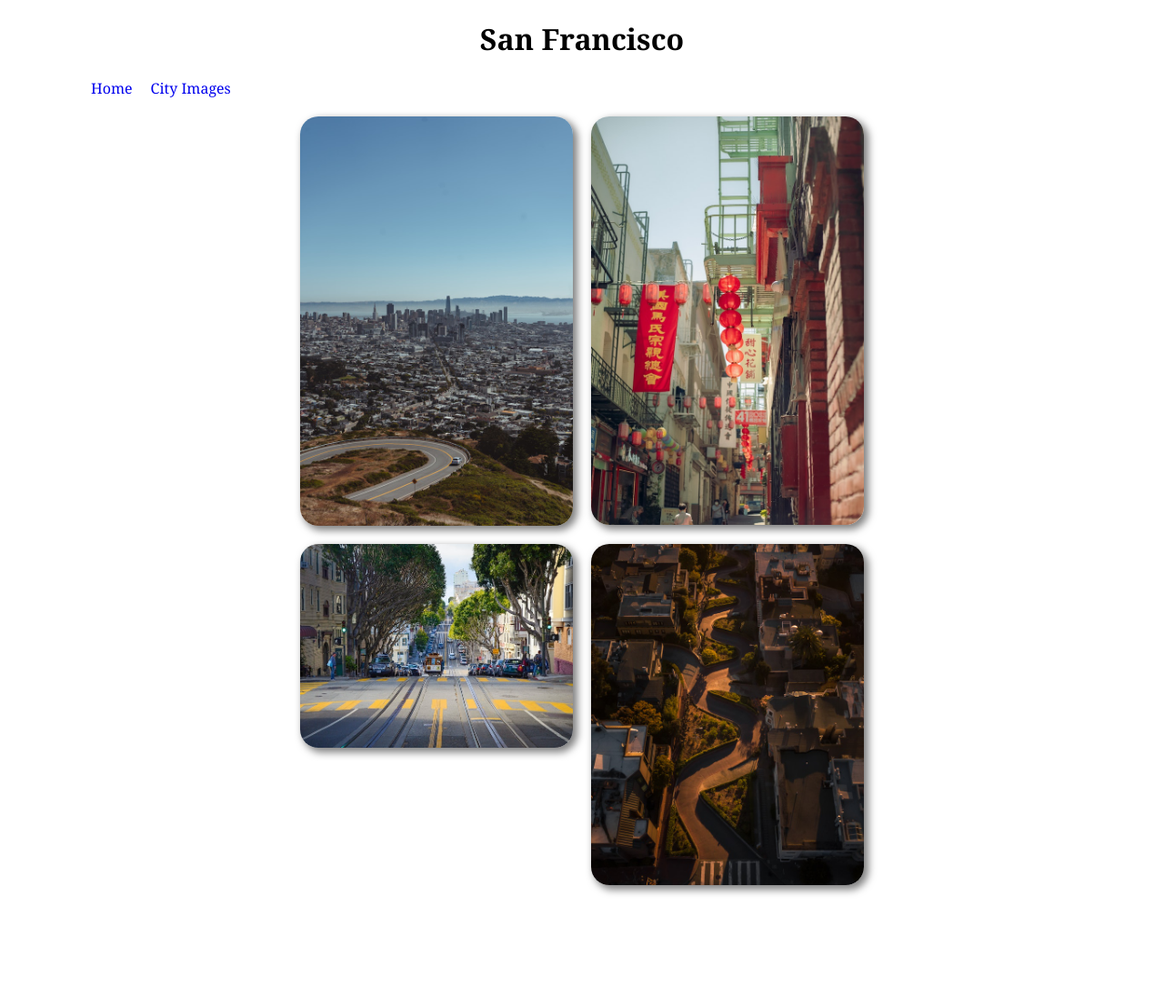
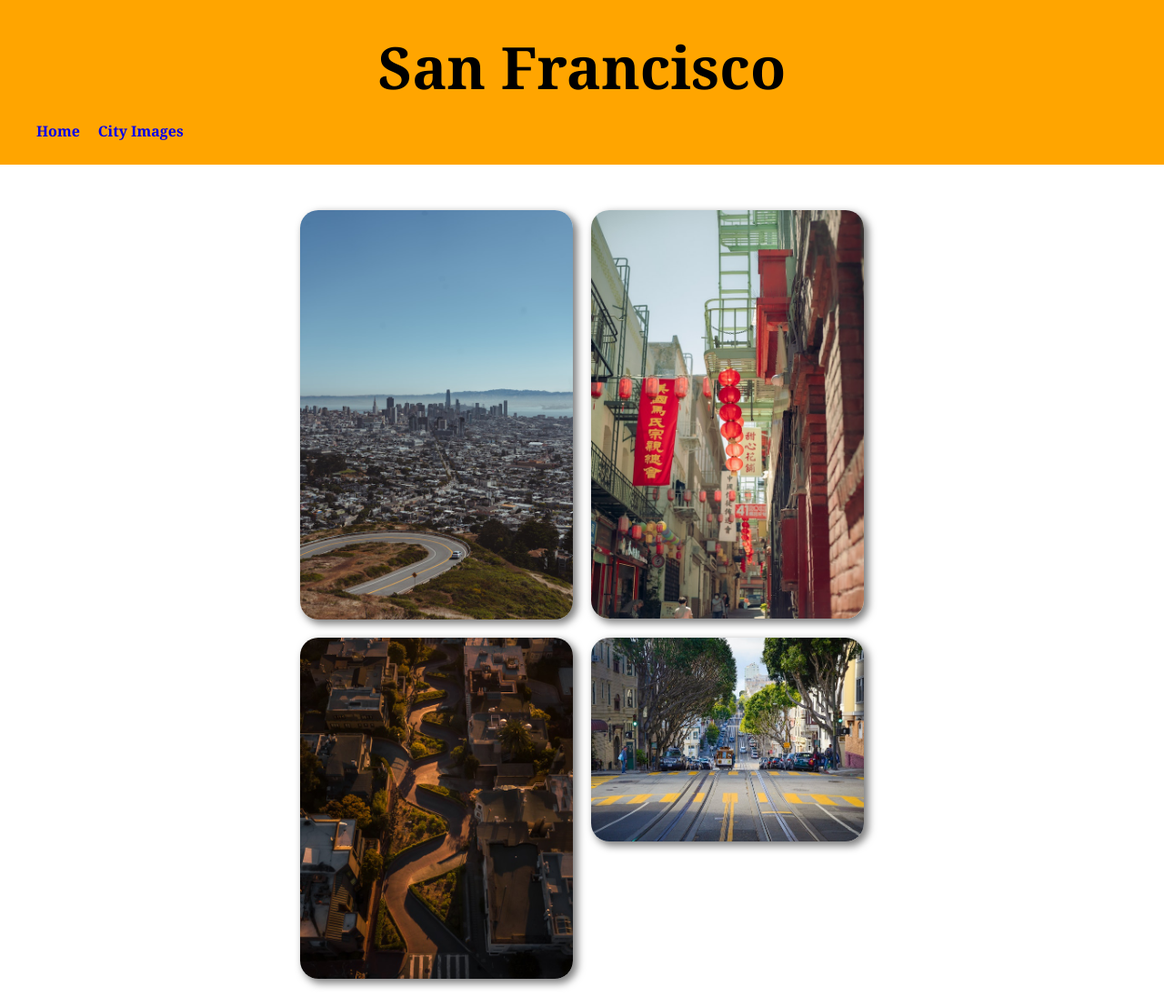
Before and after one commit to icortes/simple-travel-site, a plain HTML site: page cityimages.html in a window 1280 px wide. Shown: the whole page at 91% size. Before the commit the page ends 993 px from the top, so only its background shows below. Drawn offline with Linux system fonts and the light colour scheme.

Commit message:
added more styling

```diff
--- a/cityimages.html
+++ b/cityimages.html
@@ -17,7 +17,8 @@
       </nav>
     </header>
 
-    <section class="pictures">
+    <section class="content">
+      <section class="picturerow">
         <img
           src="./images/city-far.jpg"
           alt="a shot of San Francisco skyscrapers from on top of a hill"
@@ -27,15 +28,16 @@
           alt="picture of an alley in SF china town"
         />
       </section>
-    <section class="pictures">
+      <section class="picturerow">
+        <img
+          src="./images/windy-road.jpg"
+          alt="a top down shot of a windy road"
+        />
         <img
           src="./images/road.jpg"
           alt="picture of the a SF Muni train from the middle of the street"
         />
-      <img
-        src="./images/windy-road.jpg"
-        alt="a top down shot of a windy road"
-      />
+      </section>
     </section>
   </body>
 </html>
--- a/css/style.css
+++ b/css/style.css
@@ -1,6 +1,6 @@
 html,
 body {
-  margin: 0 30px;
+  margin: 0;
   font-family: Georgia, 'Times New Roman', Times, serif;
 }
 
@@ -9,10 +9,22 @@ body {
   justify-content: center;
 }
 
+header {
+  background-color: orange;
+  padding-top: 30px;
+  padding-bottom: 10px;
+}
+
+h1 {
+  margin: 0;
+  font-size: 4rem;
+}
+
 h1,
 h2 {
   text-align: center;
 }
+
 nav ul {
   display: flex;
   list-style: none;
@@ -24,6 +36,11 @@ nav ul li {
 
 a {
   text-decoration: none;
+  font-weight: bold;
+}
+
+a:visited {
+  color: black;
 }
 
 table,
@@ -43,7 +60,12 @@ td {
   padding: 5px;
 }
 
-.pictures {
+.content {
+  margin-top: 50px;
+  padding: 0 30px;
+}
+
+.picturerow {
   display: flex;
   flex-wrap: wrap;
   align-items: start;
@@ -52,7 +74,7 @@ td {
   margin: 20px;
 }
 
-.pictures img {
+.picturerow img {
   width: 300px;
   border-radius: 20px;
   box-shadow: 4px 4px 8px 1px rgba(0, 0, 0, 0.5);
```
Also changed, not shown: index.html (+31 -19 lines). Lines whose indentation alone changed are shown as unchanged.
